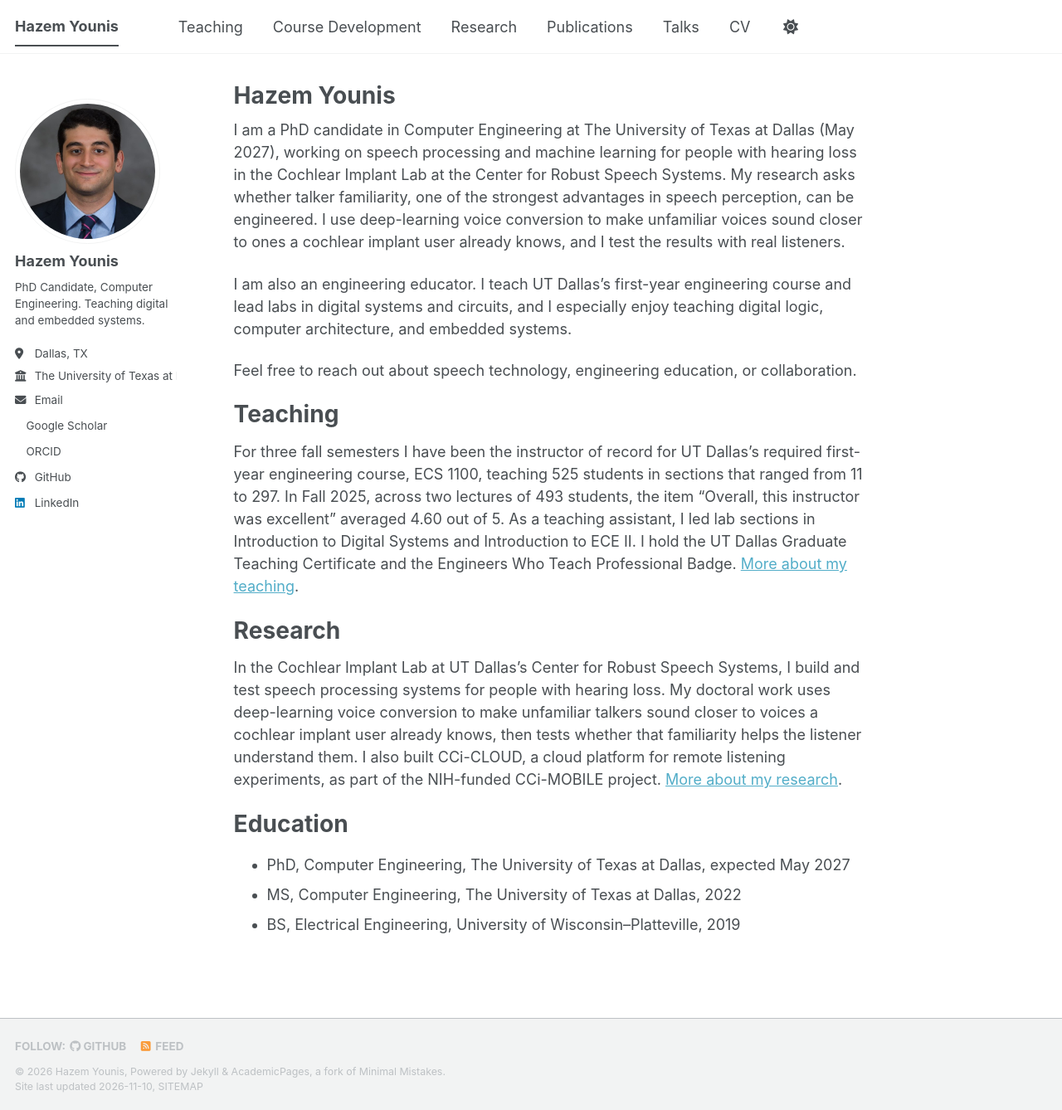
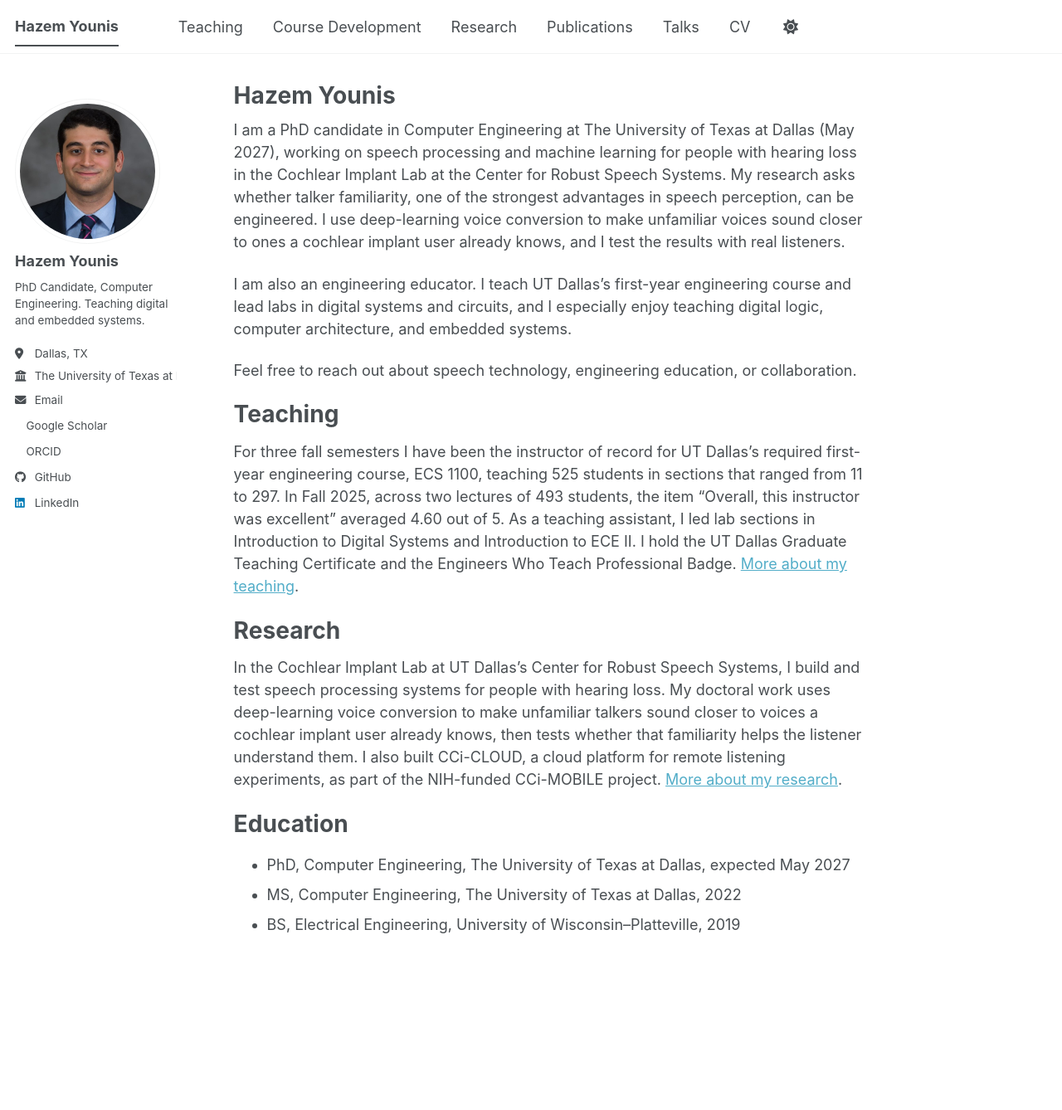
Before and after one commit to Hazem-AF-Younis/hazem-af-younis.github.io, a Jekyll site: the page built from _pages/about.md, in a window 1280 px wide and 1338 px high. Shown: the whole window at 83% size. Built offline with Jekyll 4.4.1, drawn with Linux system fonts in a browser that asks for light colours; a script bundle is joined from its source files by our own code; a style sheet for code colours, icons or effects is not loaded.

Commit message:
Remove site footer

```diff
--- a/_includes/footer.html
+++ b/_includes/footer.html
@@ -1,25 +1,2 @@
-{% include base_path %}
-
-{% if site.author.github or site.author.bitbucket or site.atom_feed.hide != true %}
-<div class="page__footer-follow">
-  <ul class="social-icons">
-    {% if site.data.ui-text[site.locale].follow_label %}
-      <li><strong>{{ site.data.ui-text[site.locale].follow_label }}</strong></li>
-    {% endif %}
-    {% if site.author.github %}
-      <li><a href="https://github.com/{{ site.author.github }}"><i class="fab fa-github" aria-hidden="true"></i> GitHub</a></li>
-    {% endif %}
-    {% if site.author.bitbucket %}
-      <li><a href="https://bitbucket.org/{{ site.author.bitbucket }}"><i class="fab fa-bitbucket" aria-hidden="true"></i> Bitbucket</a></li>
-    {% endif %}
-    {% if site.atom_feed.hide != true %}
-    <li><a href="{% if site.atom_feed.path %}{{ site.atom_feed.path }}{% else %}{{ base_path }}/feed.xml{% endif %}"><i class="fa fa-fw fa-rss-square" aria-hidden="true"></i> {{ site.data.ui-text[site.locale].feed_label | default: "Feed" }}</a></li>
-    {% endif %}
-  </ul>
-</div>
-{% endif %}
-
-<div class="page__footer-copyright">
-  &copy; {{ site.time | date: '%Y' }} {{ site.name | default: site.title }}, {{ site.data.ui-text[site.locale].powered_by | default: "Powered by" }} <a href="https://jekyllrb.com" rel="nofollow">Jekyll</a> &amp; <a href="https://github.com/academicpages/academicpages.github.io">AcademicPages</a>, a fork of <a href="https://mademistakes.com/work/minimal-mistakes-jekyll-theme/" rel="nofollow">Minimal Mistakes</a>.<br />
-  Site last updated {{ "now" | date: '%Y-%m-%d' }}, <a href="/sitemap/" style="text-transform: uppercase;">{{ site.data.ui-text[site.locale].site_map | default: "Sitemap" }}</a>
-</div>
+{% comment %}Footer removed at the owner's request (no Follow/Feed links or theme credit).{% endcomment %}
+<style>.page__footer { display: none; }</style>
```
